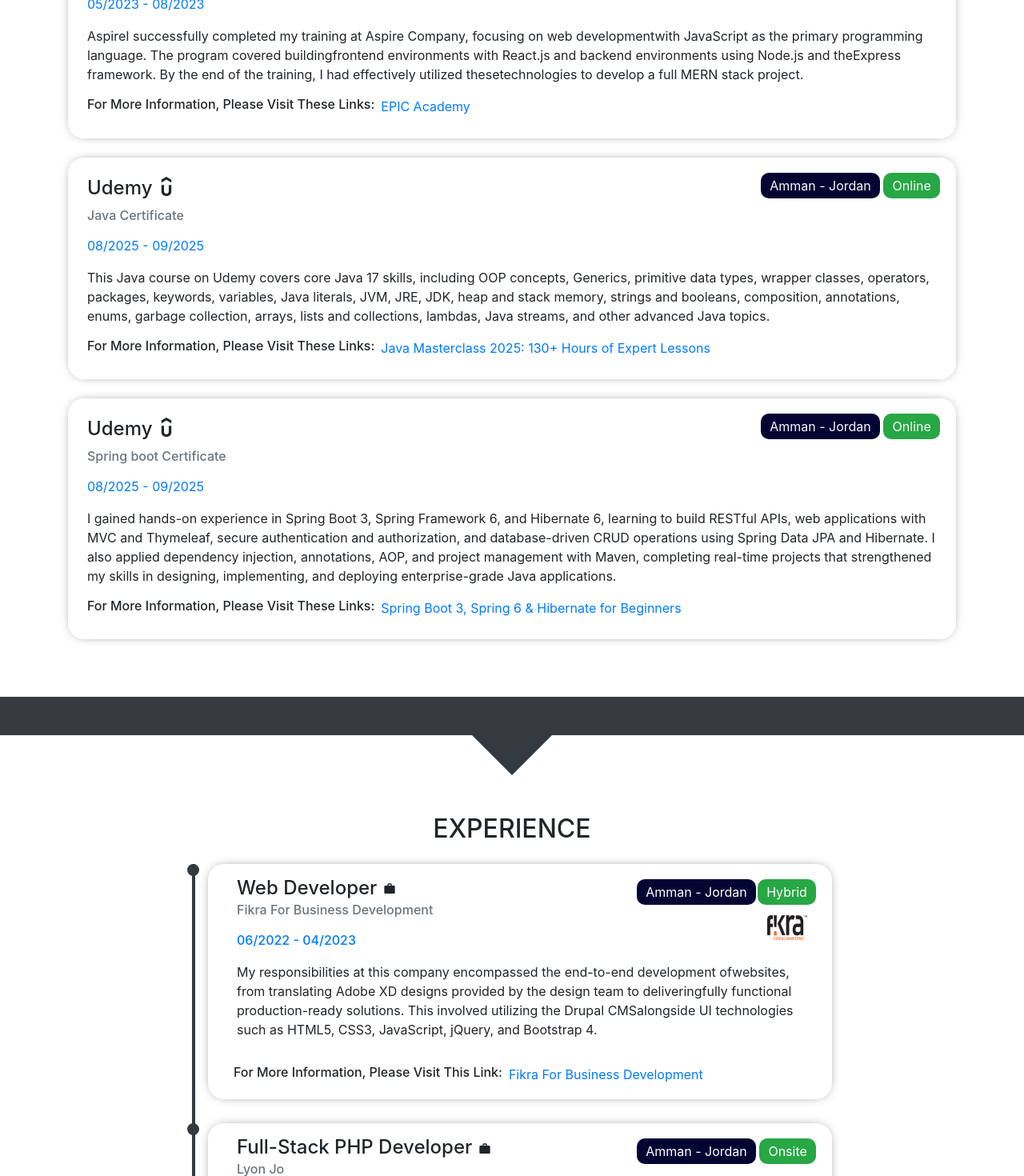
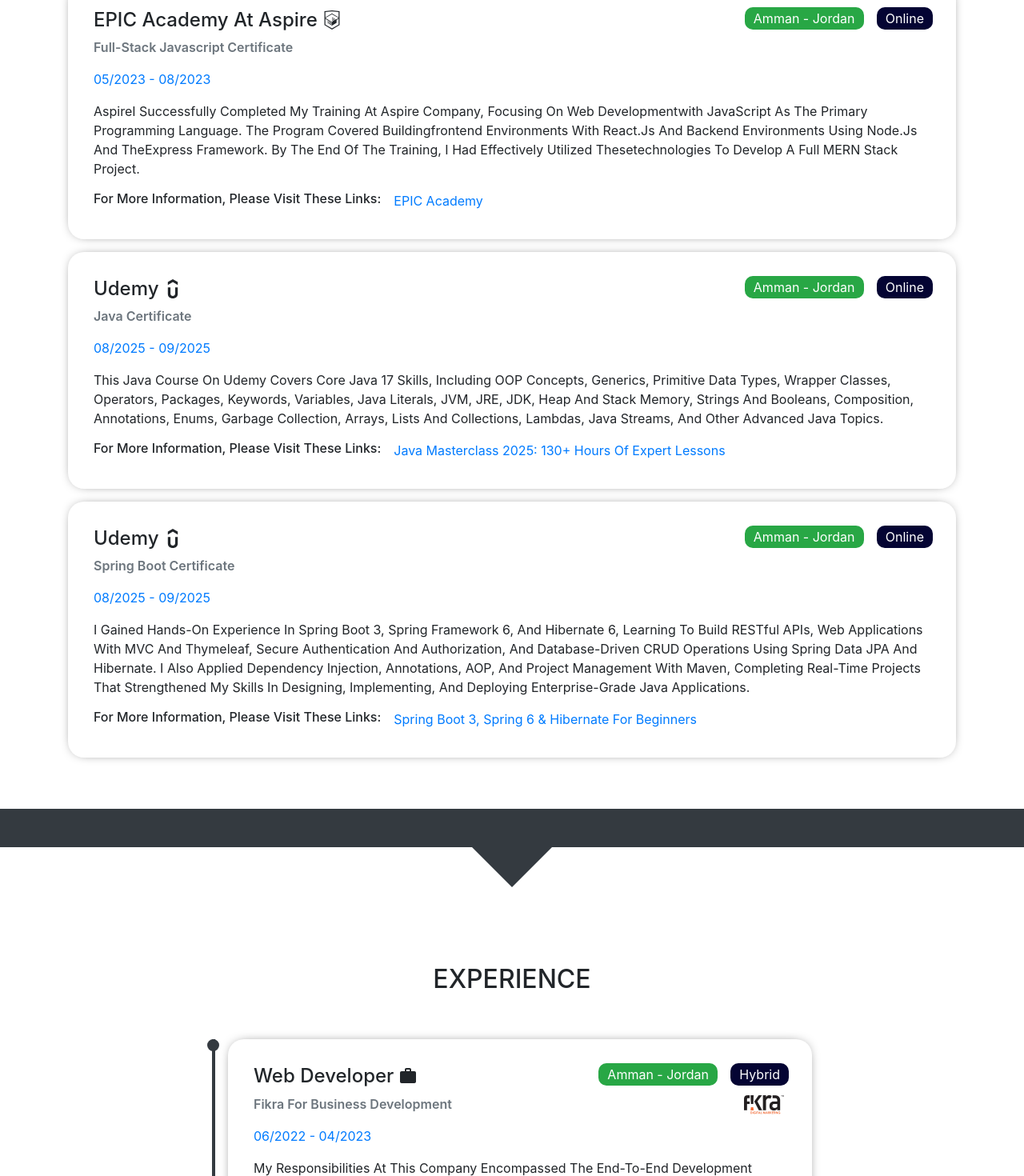
Before and after one commit to marioalbkirat/portfolio, a React (Create React App) app: page / in a window 1280 px wide. Shown: the part 1240-2710 px from the top of the page at 80% size. Built offline with nearby package versions, Linux system fonts and the light colour scheme.

Commit message:
Update Media Q

```diff
--- a/package.json
+++ b/package.json
@@ -1,5 +1,5 @@
 {
-  "homepage": "https://marioalbkirat.github.io/portfolio",
+  "homepage": "https://marioalbkirat.github.io/",
   "name": "portfolio",
   "version": "0.1.0",
   "private": true,
--- a/src/App.css
+++ b/src/App.css
@@ -3,6 +3,7 @@
   box-sizing: border-box;
   overflow-x: hidden;
   scroll-behavior: smooth;
+  text-transform: capitalize;
 }
 
 ul {
@@ -11,9 +12,25 @@
   padding: 0;
 }
 
-section#profile h3,
-p {
-  color: "#343a40";
+a {
+  text-decoration: none !important;
+}
+
+section {
+  padding: 3rem 0;
+}
+
+section>h2 {
+  text-align: center;
+  padding: 3rem 0;
+  text-transform: uppercase;
+}
+
+section#profile .details {
+  display: flex;
+  flex-direction: column;
+  justify-content: space-around;
+  height: 100%;
 }
 
 section#profile img {
@@ -26,59 +43,78 @@
 
 section#education div.education-card {
   box-shadow: 0px 0px 15px -8px rgba(0, 0, 0, 1);
-  border-radius: 20px !important;
+  border-radius: 20px;
+  position: relative;
+  padding: 2rem;
+  margin-bottom: 1rem;
 }
 
-section#education div.education-card>h4 svg {
-  margin: 0 0 7px 6px;
+section#education div.education-card>h4 svg,
+section#experience div.experience-card>h4 svg {
+  margin: 0 0 2px 6px;
 }
 
-.loc {
-  top: 19px;
-  border-radius: 10px;
-  max-width: 100%;
-  padding: 0.25rem 0.7rem;
+section#education div.education-card p.degree,
+section#experience div.experience-card p.degree {
+  color: #6c757d;
+  font-weight: 600;
+  margin-bottom: 1rem;
 }
 
-.education-location {
-  right: 20px;
-  background-color: #28a745;
+section#education div.education-card p.year,
+section#experience div.experience-card p.year {
+  color: #007bff;
 }
 
-span.position-absolute.exp-img {
-  top: 60px;
-  right: 20px;
+section#education div.education-card ul.links,
+section#experience div.experience-card ul.links {
+  display: flex;
+}
+
+section#education div.education-card ul.links li,
+section#experience div.experience-card ul.links li {
+  margin: 0 1rem;
+}
+
+section#education div.education-card ul.links li a,
+section#experience div.experience-card ul.links li a {
+  color: #007bff;
+}
+
+section#education div.education-card div.location,
+section#experience div.experience-card div.location {
+  top: 2rem;
+  right: 1.8rem;
+  max-width: 100%;
+  position: absolute;
+  color: #fff;
+}
+
+section#education div.education-card .location span,
+section#experience div.experience-card div.location span {
   padding: 0.25rem 0.7rem;
   border-radius: 10px;
-  max-width: 100%;
 }
 
-span.position-absolute.exp-img img {
-  width: 50px;
-  height: 32px;
+section#education div.education-card .location span:first-child,
+section#experience div.experience-card div.location span:first-child {
+  background-color: #28a745;
+  margin: 0 1rem;
 }
 
-.education-address {
-  right: 95px;
+section#education div.education-card .location span:last-child,
+section#experience div.experience-card div.location span:last-child {
   background-color: rgb(4, 4, 51);
 }
 
-.timeline-content p {
-  margin: 1rem 0;
-}
-
-.timeline {
+section#experience div.timeline {
   position: relative;
-  max-width: 800px;
+  max-width: 750px;
   margin: 0 auto;
   padding-left: 20px;
 }
 
-.timeline .timeline-item>span {
-  color: #fff !important;
-}
-
-.timeline::before {
+section#experience div.timeline::before {
   content: '';
   position: absolute;
   left: 0;
@@ -88,21 +124,18 @@
   background-color: #343a40;
 }
 
-.timeline-item {
+section#experience div.timeline div.experience-card {
   position: relative;
   margin-bottom: 30px;
-  padding: 0 2rem 1rem;
+  padding: 2rem;
   box-shadow: 0 0px 16px -8px rgb(0, 0, 0, 1);
   cursor: pointer;
   transition: transform 0.4s ease, box-shadow 0.3s ease;
   border-radius: 20px;
 }
 
-.timeline-item:hover {
-  transform: translateY(-7px);
-}
-
-.timeline-icon {
+section#experience div.timeline div.experience-card::after {
+  content: "";
   position: absolute;
   left: -26px;
   top: 0px;
@@ -117,36 +150,22 @@
   font-size: 1.2rem;
 }
 
-.otherlinks li a {
-  color: #007bff !important;
+section#experience div.timeline div.experience-card:hover {
+  transform: translateY(-7px);
 }
 
-.timeline-content h4 {
-  margin-bottom: 0.2rem;
+section#experience div.timeline div.experience-card span img {
+  top: 70px;
+  right: 35px;
+  position: absolute;
+  width: 50px;
 }
 
-.timeline-content h6 {
-  margin-bottom: 0.5rem;
+section#skills {
+  position: relative;
 }
 
-.timeline-content p.text-primary {
-  font-weight: 500;
-  margin-bottom: 0.5rem;
-}
-
-
-
-#skills h2 {
-  color: #343a40;
-}
-
-.lang span {
-  color: #9dcbe1;
-  text-transform: uppercase;
-  font-weight: 600;
-}
-
-.lang {
+section#skills div.myskills div.skill {
   background-color: #343a40;
   border-radius: 10px;
   display: inline-block;
@@ -156,24 +175,7 @@
   transition: transform 0.2s ease, scale 0.2s ease;
 }
 
-.lang:hover {
-  scale: 1.11;
-}
-
-.lang svg {
-  color: white;
-  margin: 0 10px 0 0;
-}
-
-.contact-ref a {
-  background-color: #343a40;
-  color: #fff;
-  padding: 10px 1rem;
-  border-radius: 10px;
-  text-decoration: none;
-}
-
-.myskills .lang {
+section#skills div.myskills div.skill {
   animation: colorPulse 1s infinite;
 }
 
@@ -183,7 +185,6 @@
   }
 
   50% {
-    /* background-color: #111a1e; */
     background-color: #000;
     transform: matrix(1, 0.03, 0, 1, 0, 1);
   }
@@ -193,46 +194,12 @@
   }
 }
 
-#skills {
-  position: relative;
-}
-
-.hidesection {
-  text-align: center;
-  font-size: small;
-  padding: 0.5rem 1rem;
-  color: white;
-  border-radius: 20px;
-  font-weight: bold;
-  font-style: italic;
-
-}
-
-.ss {
-  opacity: 0;
-  transform: translateY(20px);
-  animation: fadeUp 0.5s forwards;
-  text-align: right;
-  margin: -26px 0 0 0;
-}
-
-@keyframes fadeUp {
-  to {
-    opacity: 1;
-    transform: translateY(0);
-  }
-}
-
-.myskills .test a {
-  text-decoration: none;
-}
-
-.myskills .test {
-  animation: test 2s infinite;
+section#skills div.myskills .div.special-skill {
+  animation: special-skill 2s infinite;
   cursor: pointer;
 }
 
-@keyframes test {
+@keyframes special-skill {
   0% {
     background-color: #17a2b8;
   }
@@ -246,3 +213,60 @@
     background-color: #343a40;
   }
 }
+
+section#skills div.myskills div.skill:hover {
+  scale: 1.11;
+}
+
+section#skills div.myskills div.skill svg {
+  color: white;
+  margin: 0 10px 0 0;
+}
+
+section#skills div.myskills div.skill span {
+  color: #9dcbe1;
+  text-transform: uppercase;
+  font-weight: 600;
+}
+
+.hidesection {
+  opacity: 0;
+  transform: translateY(20px);
+  text-align: right;
+  margin: 20px 0 0 0;
+  animation: fadeUp 0.5s forwards;
+}
+
+@keyframes fadeUp {
+  to {
+    opacity: 1;
+    transform: translateY(0);
+  }
+}
+
+.hidesection span {
+  text-align: center;
+  font-size: small;
+  padding: 0.5rem 1rem;
+  color: white;
+  border-radius: 20px;
+  font-weight: bold;
+  font-style: italic;
+  background-color: #17a2b8;
+}
+
+section#languages,
+section#contact {
+  text-align: center;
+}
+
+section#contact {
+  margin-bottom: 5rem;
+}
+
+section#contact div.contact-ref a {
+  background-color: #343a40;
+  color: #fff;
+  padding: 10px 1rem;
+  border-radius: 10px;
+}
--- a/src/App.js
+++ b/src/App.js
@@ -1,5 +1,6 @@
 import { BrowserRouter, Route, Routes } from 'react-router-dom';
 import './App.css';
+import './MQ.css';
 import Home from './Pages/Home/Home';
 import NotFound from './Pages/NotFound/NotFound';
 import Header from './components/Navber/Navber';
--- a/src/Pages/Home/Home.jsx
+++ b/src/Pages/Home/Home.jsx
@@ -192,6 +192,12 @@
     { name: "Arabic", level: "Native" },
     { name: "English", level: "Conversational" },
 ];
+const contact = [
+    { href: "mailto:mario.albkirat@gmail.com", icon: <MdEmail />, title: "mario.albkirat@gmail.com" },
+    { href: "tel:+962795030624", icon: <FaPhone />, title: "+962795030624" },
+    { href: "https://www.linkedin.com/in/marwan-albkirat-085844382/", icon: <FaLinkedin />, title: "Marwan Albkirat" },
+    { href: "https://wa.me/962795030624", icon: <IoLogoWhatsapp />, title: "Chat on WhatsApp" },
+];
 const Home = () => {
     const [hoverTime, setHoverTime] = useState(0);
     const [showHideElement, setShowHideElement] = useState(false);
@@ -221,8 +227,8 @@
     }, [hoverTime]);
     return (
         <main>
-            <section className='py-5 mb-1' aos="zoom-in-up" id='profile'>
-                <h2 className=' text-center py-5'>Professional Summary</h2>
+            <section aos="zoom-in-up" id='profile'>
+                <h2>professional summary</h2>
                 <div className="container">
                     <div className="row">
                         <div className="col-md-6 col-12">
@@ -234,106 +240,93 @@
                                 height="100%"
                             />
                         </div>
-                        <div className="col-md-6 col-12 d-flex justify-content-around flex-column">
-                            <h4 className='text-capitalize'>marwan albkirat - full-stack java developer</h4>
-                            <p className='text-capitalize'>Full-Stack Java Developer with over two years of experience in designing and developing dynamic web applications. Highly proficient in front-end development, backend integration, and performance optimization. Having worked across three different organizations, I have developed strong adaptability to diverse technologies, programming languages, and collaborative environments. I am seeking to contribute my expertise in Java and Spring Boot within a forward-thinking software development team.</p>
+                        <div className="col-md-6 col-12">
+                            <div className="details">
+                                <h4>marwan albkirat - full-stack java developer</h4>
+                                <p>Full-Stack Java Developer with over two years of experience in designing and developing dynamic web applications. Highly proficient in front-end development, backend integration, and performance optimization. Having worked across three different organizations, I have developed strong adaptability to diverse technologies, programming languages, and collaborative environments. I am seeking to contribute my expertise in Java and Spring Boot within a forward-thinking software development team.</p>
+                            </div>
                         </div>
                     </div>
                 </div>
             </section>
             <Line />
-            <section className='py-5' aos="fade-down" id="education">
-                <h2 className='text-uppercase mb-5 text-center'>education & achievements</h2>
+            <section aos="fade-down" id="education">
+                <h2>education & achievements</h2>
                 <div className="container">
                     {educationData.map((edu, index) => (
-                        <div key={index} className="education-card position-relative p-4 mb-4">
+                        <div key={index} className="education-card">
                             <h4>{edu.school}{edu.icon}</h4>
-                            <h6 className='text-muted mb-3'>{edu.degree}</h6>
-                            <p className='text-primary'>{edu.year}</p>
+                            <p className='degree'>{edu.degree}</p>
+                            <p className='year'>{edu.year}</p>
                             <p>{edu.details}</p>
-                            <span className='loc education-location position-absolute text-center text-light'>{edu.location}</span>
-                            <span className='loc education-address position-absolute text-center text-light'>{edu.address}</span>
-                            {edu.otherLinks && (
-                                <ul className='otherlinks d-flex'>
-                                    <h6 className='text-capitalize'>for more information, please visit these links: </h6>
+                            <ul className='links'>
+                                <h6>for more information, please visit these links: </h6>
                                 {edu.otherLinks.map((lk, index) => (
-                                        <li className='mx-2' key={index}>
+                                    <li key={index}>
                                         <a
                                             href={lk.link}
                                             target="_blank"
                                             rel="noopener noreferrer"
-                                                style={{ color: "inherit" }}
-                                                className="text-decoration-none"
                                         >
                                             <span>{lk.title}</span>
                                         </a>
                                     </li>
                                 ))}
                             </ul>
-                            )}
-
+                            <div className="location">
+                                <span>{edu.address}</span>
+                                <span>{edu.location}</span>
+                            </div>
                         </div>
                     ))}
                 </div>
             </section>
             <Line />
-            <section aos="fade-down" id='experience' className='py-5'>
-                <h2 className='text-uppercase text-center mb-4'>experience</h2>
+            <section aos="fade-down" id='experience'>
+                <h2>experience</h2>
+                <div className="container">
                     <div className="timeline">
                         {experienceData.map((exp, index) => (
-                        <div key={index} className="timeline-item">
-                            <div className="timeline-icon">
-                                <FontAwesomeIcon icon={exp.icon} />
-                            </div>
-                            <div className="timeline-content px-1 py-3">
-                                <div className=" d-flex align-items-center">
-                                    <h4 className='mr-1'>{exp.role}</h4>
-                                    <span className='ml-1 mb-1'>{exp.icon}</span>
-
-                                </div>
-                                <h6 className="text-muted">  {exp.company}</h6>
-                                <p className="text-primary">{exp.year}</p>
+                            <div key={index} className="experience-card">
+                                <h4>{exp.role}{exp.icon}</h4>
+                                <p className="degree">{exp.company}</p>
+                                <p className="year">{exp.year}</p>
                                 <p>{exp.details}</p>
-                            </div>
-                            {exp.otherLinks && (
-                                <ul className='otherlinks d-flex'>
-                                    <h6 className='text-capitalize'>for more information, please visit this link: </h6>
+                                <ul className='links'>
+                                    <h6>for more information, please visit this link: </h6>
                                     {exp.otherLinks.map((lk, index) => (
-                                        <li className='mx-2' key={index}>
+                                        <li key={index}>
                                             <a
                                                 href={lk.link}
                                                 target="_blank"
                                                 rel="noopener noreferrer"
-                                                style={{ color: "inherit" }}
-                                                className="text-decoration-none"
                                             >
                                                 <span>{lk.title}</span>
                                             </a>
                                         </li>
                                     ))}
                                 </ul>
-                            )}
-                            <span className='position-absolute loc education-location'>{exp.location}</span>
-                            <span className='loc education-address position-absolute text-center text-light'>{exp.address}</span>
-                            <span className='position-absolute exp-img'>{exp.img}</span>
+                                <div className="location">
+                                    <span>{exp.address}</span>
+                                    <span>{exp.location}</span>
+                                </div>
+                                <span>{exp.img}</span>
                             </div>
                         ))}
                     </div>
+                </div>
             </section>
             <Line />
-            <section
-                onMouseEnter={handleMouseEnter}
-                onMouseLeave={handleMouseLeave}
-                id='skills' className='py-5'>
-                <h2 className='text-uppercase text-center mb-4'>skills</h2>
+            <section onMouseEnter={handleMouseEnter} onMouseLeave={handleMouseLeave} id='skills'>
+                <h2>skills</h2>
                 <div className="container">
-                    <div className="myskills py-5">
+                    <div className="myskills">
                         {skills.map((lang, index) => (
                             <div
                                 aos={`${showHideElement && index === skills.length - 1 ? "" : "flip-up"}`}
                                 aos-duration="400"
                                 key={index}
-                                className={`lang ${showHideElement && index === skills.length - 1 ? "test" : ""}`}
+                                className={`skill ${showHideElement && index === skills.length - 1 ? "special-skill" : ""}`}
                             >
                                 {showHideElement && index === skills.length - 1 ? (
                                     <a href="https://leetcode.com/u/oMZuAnuJiy/" target="_blank"
@@ -351,28 +344,28 @@
                         ))}
                     </div>
                     {showHideElement &&
-                        <div className="ss">
-                            <span className="hidesection bg-info text-capitalize">It seems that you are interested in this section, click on the different skill</span>
+                        <div className="hidesection">
+                            <span>It seems that you are interested in this section, click on the different skill</span>
                         </div>
                     }
                 </div>
             </section>
             <Line />
-            <section id='projects' className='py-5'>
-                <h2 className='text-uppercase text-center mb-4'>projects</h2>
+            <section id='projects'>
+                <h2>projects</h2>
                 <div className="container">
                     <div className="row">
-                        <div aos="flip-left" className="col-4"><Card img="https://www.fhr.fraunhofer.de/en/sections/Projekt-Management-Office-PMO/jcr:content/contentPar/sectioncomponent/sectionParsys/textwithasset_copy/imageComponent/image.img.jpg/1683010768482/Fraunhofer-FHR-Bereich-PMO-2000px.jpg" /></div>
-                        <div aos="flip-left" className="col-4"><Card img="https://c8.alamy.com/comp/H5E37C/consultant-presentation-about-project-management-planning-time-scope-H5E37C.jpg" /></div>
-                        <div aos="flip-left" className="col-4"><Card img="https://www.simplilearn.com/ice9/free_resources_article_thumb/project_management_coursefees.jpg" /></div>
+                        <div aos="flip-left" className="col-lg-4 col-12"><Card img="https://www.fhr.fraunhofer.de/en/sections/Projekt-Management-Office-PMO/jcr:content/contentPar/sectioncomponent/sectionParsys/textwithasset_copy/imageComponent/image.img.jpg/1683010768482/Fraunhofer-FHR-Bereich-PMO-2000px.jpg" /></div>
+                        <div aos="flip-left" className="col-lg-4 col-12"><Card img="https://c8.alamy.com/comp/H5E37C/consultant-presentation-about-project-management-planning-time-scope-H5E37C.jpg" /></div>
+                        <div aos="flip-left" className="col-lg-4 col-12"><Card img="https://www.simplilearn.com/ice9/free_resources_article_thumb/project_management_coursefees.jpg" /></div>
                     </div>
                 </div>
             </section>
             <Line />
-            <section id='languages' className='py-5'>
-                <h2 className='text-uppercase text-center mb-4'>languages</h2>
+            <section id='languages'>
+                <h2>languages</h2>
                 <div className=" container">
-                    <div className="row  text-center">
+                    <div className="row">
                         {languages.map((lang, idx) => (
                             <div aos="slide-left" key={idx} className="col">
                                 <h4>{lang.name}</h4>
@@ -383,34 +376,16 @@
                 </div>
             </section>
             <Line />
-            <section id='contact' className='py-5'>
-                <h2 className='text-uppercase text-center mb-5'>contact</h2>
+            <section id='contact'>
+                <h2>contact</h2>
                 <div className="container">
-                    <div className="row text-center">
-                        <div aos="zoom-out-up" className="col-3 contact-ref">
-                            <a href="mailto:mario.albkirat@gmail.com">
-                                <MdEmail /> mario.albkirat@gmail.com
+                    <div className="row">
+                        {contact.map((ele, index) => (
+                            <div key={index} aos="zoom-up" className="col-md-3 col-sm-6 sol-12 contact-ref">
+                                <a href={ele.href}>{ele.icon} {ele.title}
                                 </a>
                             </div>
-                        <div aos="zoom-out-up" className="col-3 contact-ref">
-                            <a href="tel:+962795030624">
-                                <FaPhone /> +962795030624
-                            </a>
-                        </div>
-                        <div aos="zoom-out-up" className="col-3 contact-ref">
-                            <a href="https://www.linkedin.com/in/marwan-albkirat-085844382/">
-                                <FaLinkedin /> Marwan Albkirat
-                            </a>
-                        </div>
-                        <div aos="zoom-out-up" className="col-3 contact-ref">
-                            <a
-                                href="https://wa.me/962795030624"
-                                target="_blank"
-                                rel="noopener noreferrer"
-                            >
-                                <IoLogoWhatsapp /> Chat on WhatsApp
-                            </a>
-                        </div>
+                        ))}
                     </div>
                 </div>
             </section>
```
Also changed, not shown: src/MQ.css (added, +58 -0 lines). Lines whose indentation alone changed are shown as unchanged.
